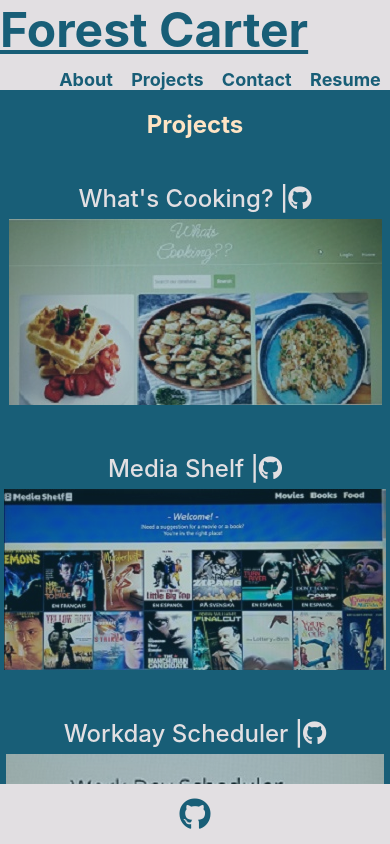
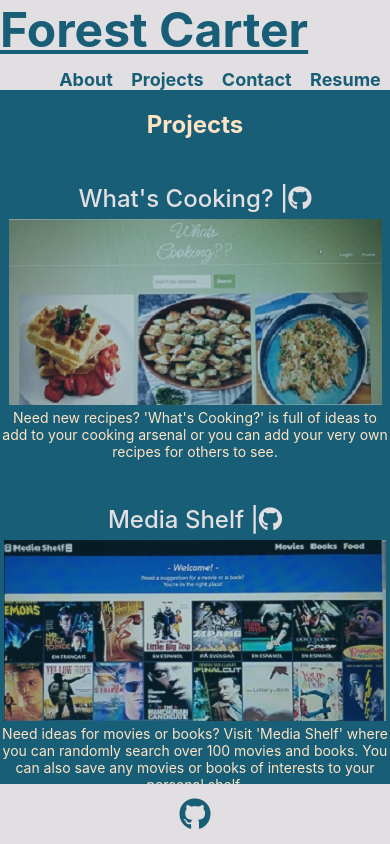
Before and after one commit to FCarter09/my-portfolio2.0, a React (Create React App) app: page / in a window 390 px wide. Both pictures are taken after a click on the item "Projects". Shown: the top 844 px of the page. Built offline with nearby package versions, Linux system fonts and the light colour scheme.

Commit message:
project page update

```diff
--- a/src/App.css
+++ b/src/App.css
@@ -9,8 +9,11 @@ main{
   font-weight: 500;
   margin: 5px 0;
   line-height: 1.25;
+  text-align: center;
 
 }
+
+
 
 .userIcon{
   display: flex;
@@ -27,10 +30,14 @@ main{
   display: flex;
   justify-content: center;
   align-items: center;
-  text-align: center;
+  text-align: center
 }
 
+#whats-cooking, #media-shelf {
+  /* border: 1px solid red; */
+  width: 100%;
 
+}
 
 .single-project{
   margin: 20px;
@@ -53,7 +60,7 @@ img:hover{
   margin-bottom: 20px
 }
 
-p{
+.about-me{
   display: flex;
   justify-content: center;
   align-items: center;
@@ -62,6 +69,13 @@ p{
   margin-left: 100px;
   color: bisque;
   padding-bottom: 500px;
+}
+
+.description {
+  color: bisque;
+  font-size: 14px;
+  text-align: left;
+
 }
 
 
@@ -123,9 +137,26 @@ p{
 /*********************************************************************/
 /* Media Queries */
 
+@media screen and (max-width: 1125px) {
+  .project-row{
+    display: flex;
+    flex-direction: column;
+  }
+
+
+}
+
 @media screen and (max-width: 1000px) {
   .project-row{
     display: flex;
     flex-direction: column;
   }
 }
+
+@media screen and (max-width: 1123px) {
+  .description{
+    text-align: center;
+  }
+
+
+}
--- a/src/components/About/index.js
+++ b/src/components/About/index.js
@@ -13,7 +13,7 @@ function About() {
             <div>
                 <h1 className="userIcon"><FontAwesomeIcon icon={faUser} size="6x" style={{ color: 'white' }}/></h1>
             </div>
-            <p>
+            <p className="about-me">
                 Hi, my name is Forest Carter. I am from Buckingham County, Virginia.
                 I am currently working towards the goal of becoming a certified web developer.
                 I am attending a coding bootcamp through the Richmond University to learn about web development and help prepare me for a career in the software development field.
--- a/src/components/Projects/index.js
+++ b/src/components/Projects/index.js
@@ -21,7 +21,8 @@ function Projects() {
                         <a href="https://github.com/FCarter09/whats-cooking.git"className="githubBtn">
                         <i className="fab fa-github mr-2" style={{ color: 'rgb(226, 223, 226)' }}></i></a></h2>
                         <a href="https://whats-cooking-recipebook.herokuapp.com/"><img src={whatsCookingImage} alt="What's Cooking?"/></a>
-                        {/* <p>Hungry or need a new recipe? What's Cooking? is full of ideas</p>       */}
+                        <p className="description">Need new recipes? 'What's Cooking?' is full of ideas to add to your cooking arsenal
+                        or you can add your very own recipes for others to see. </p>
                     </div>
                     <div className="single-project" id="media-shelf">
                         <h2 className="title">Media Shelf
@@ -29,7 +30,8 @@ function Projects() {
                         <a href="https://github.com/FCarter09/Media-Shelf.git"className="githubBtn">
                         <i className="fab fa-github mr-2" style={{ color: 'rgb(226, 223, 226)' }}></i></a></h2>
                         <a href="https://fcarter09.github.io/Media-Shelf/"><img src={mediaShelfImage} alt="Media Shelf"/></a>
-
+                        <p className="description">Need ideas for movies or books? Visit 'Media Shelf' where you can randomly search over 100 movies and books.
+                         You can also save any movies or books of interests to your personal shelf. </p>
                    </div>
                 </div>
         </div>
--- a/src/components/Resume/index.js
+++ b/src/components/Resume/index.js
@@ -31,6 +31,7 @@ function Resume() {
                 <li>MVC</li>
                 <li>MongoDB</li>
                 <li>React</li>
+                <li>MERN</li>
             </ul>
 
         </section>
```
